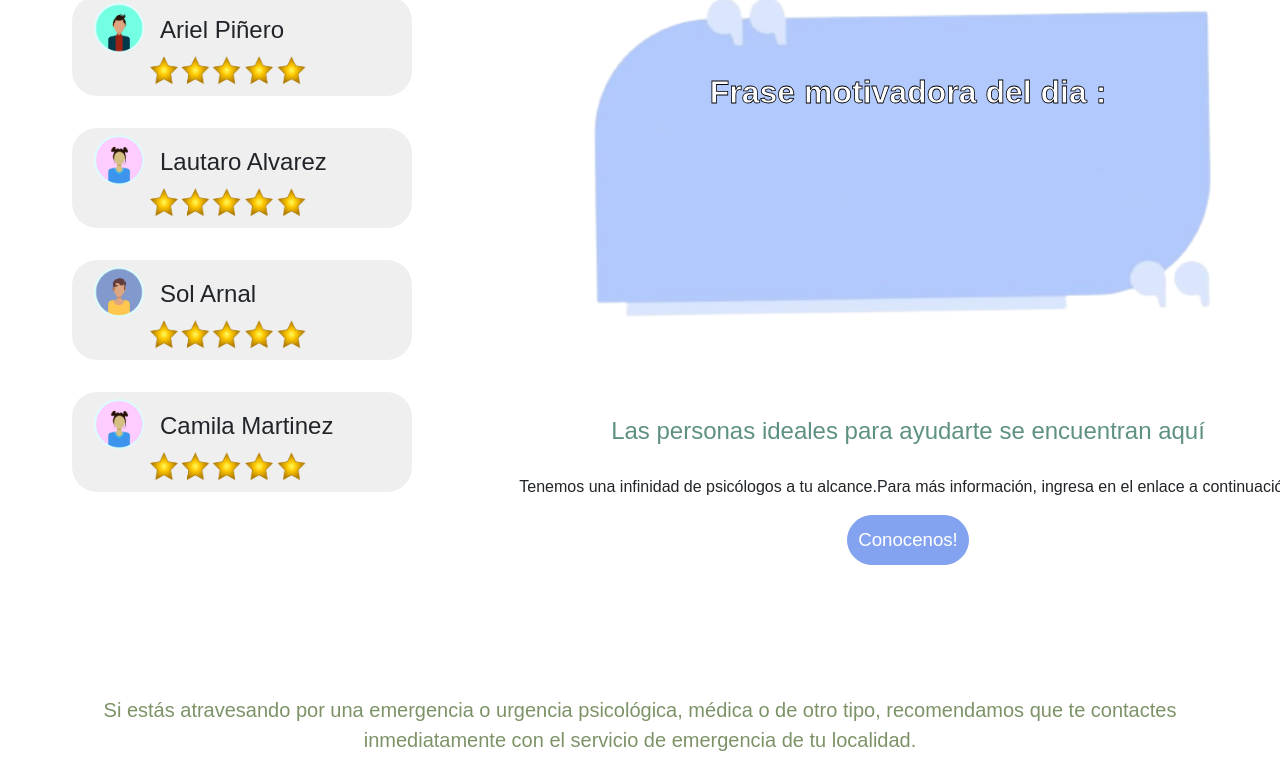
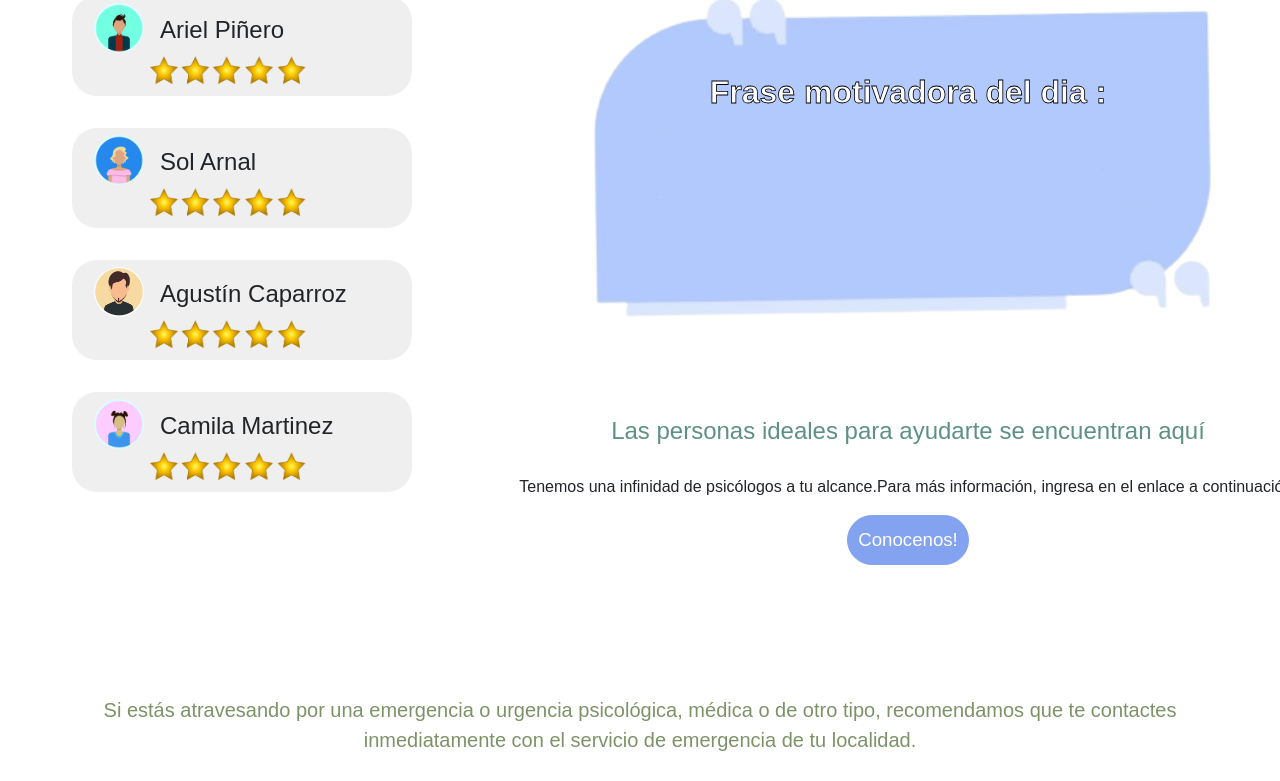
Before and after one commit to Solsticio97/Ingenias-Psicoayuda, a plain HTML site: page index.html in a window 1280 px wide. Shown: the part 1392-2173 px from the top of the page. Drawn offline with nearby package versions, Linux system fonts and the light colour scheme; no server answers; a web font is replaced by a local one.

Commit message:
Cambio profesionales index y profesionales
Eliminé Lautaro Alvarez y modifiqué error

```diff
--- a/index.html
+++ b/index.html
@@ -105,8 +105,8 @@
         </div>
         <div class="profesionalIndex">
           <div class="profesionalIndex1">
-            <img src="./imagenes/avatar1.jpg" alt="">
-            <h4>Lautaro Alvarez</h4>
+            <img src="./imagenes/AC.Sol Arnal.jpg" alt="">
+            <h4>Sol Arnal</h4>
           </div>
           <div class="valoracionIndex">
             <img src="./imagenes/5estrellitas-removebg-preview.png" alt="Valoracion Profesional">
@@ -115,8 +115,8 @@
         </div>
         <div class="profesionalIndex">
           <div class="profesionalIndex1">
-            <img src="./imagenes/avatar3.jpg" alt="">
-            <h4>Sol Arnal</h4>
+            <img src="./imagenes/A.Agustin Caparroz.jpg" alt="">
+            <h4>Agustín Caparroz</h4>
           </div>
           <div class="valoracionIndex">
             <img src="./imagenes/5estrellitas-removebg-preview.png" alt="Valoracion Profesional">
```
Also changed, not shown: profesionales.html (+1 -1 lines).
